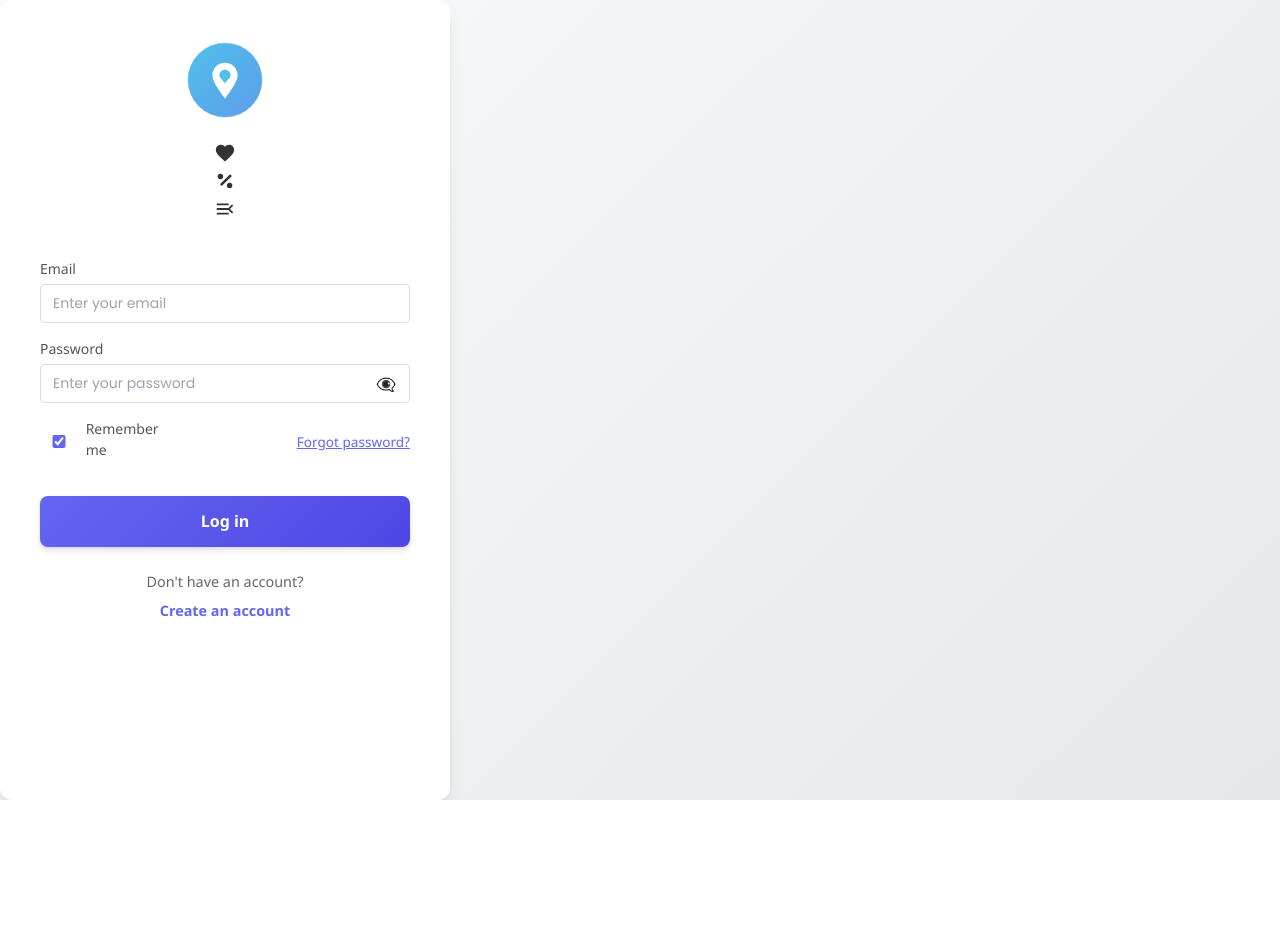
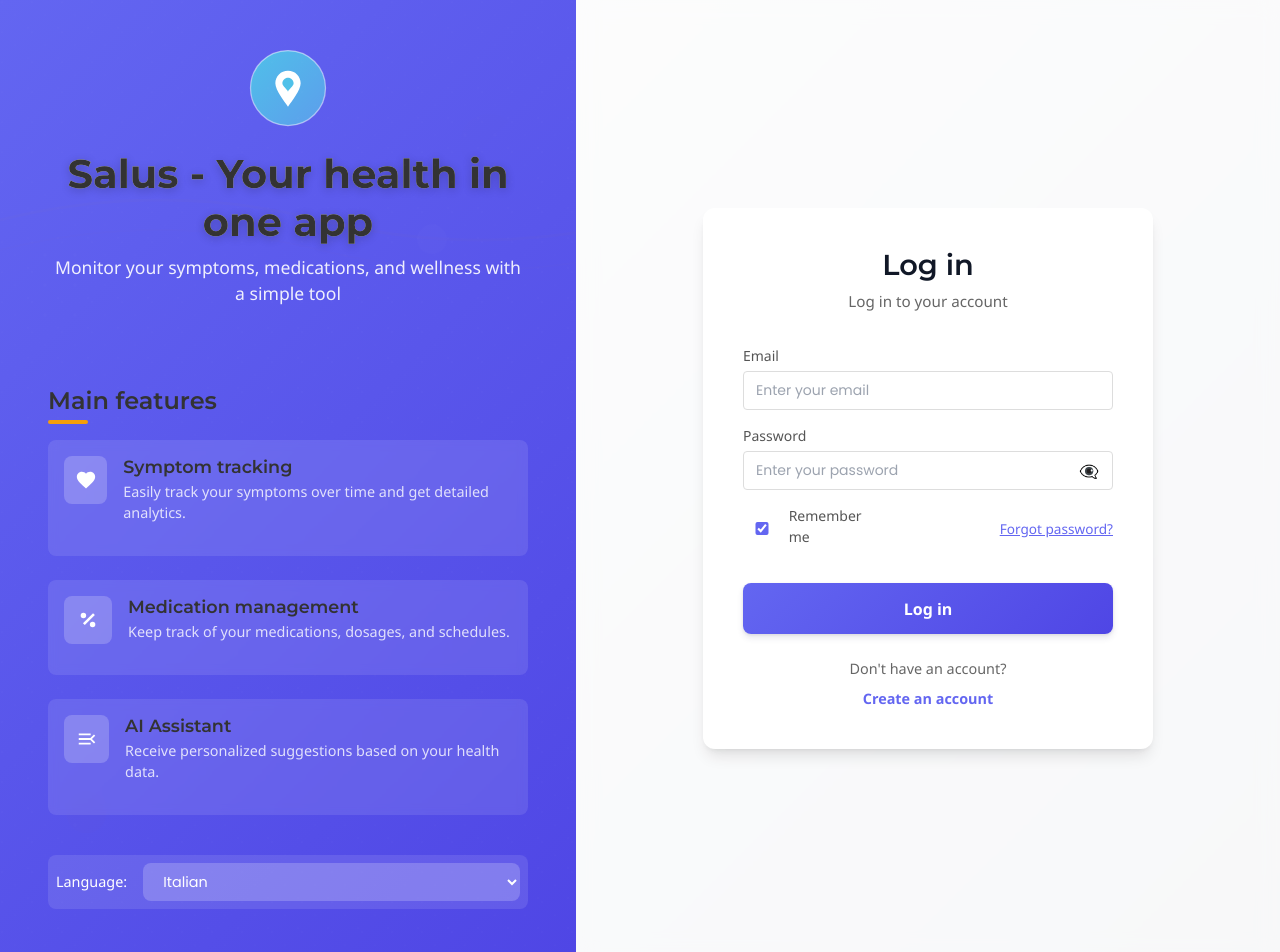
Before and after one commit to EI94/salus-app, a React (Create React App) app in the folder salus-frontend/: page /#/login in a window 1280 px wide. Shown: the top 952 px of the page. Before the commit the page ends 800 px from the top, so only its background shows below. Built offline with nearby package versions, Linux system fonts and the light colour scheme; no server answers.

Commit message:
Migliorata UI/UX pagina di autenticazione con layout a due colonne e selettore lingue

```diff
--- a/salus-frontend/src/components/Auth.js
+++ b/salus-frontend/src/components/Auth.js
@@ -487,21 +487,6 @@ const Auth = () => {
         {errors.confirmPassword && <div className="error-message">{errors.confirmPassword}</div>}
       </div>
 
-      <div className="form-group">
-        <label htmlFor="language">{t('language')}</label>
-        <div className="input-field">
-          <select
-            id="language"
-            value={language}
-            onChange={handleLanguageChange}
-          >
-            <option value="it">{t('italian')}</option>
-            <option value="en">{t('english')}</option>
-            <option value="hi">{t('hindi')}</option>
-          </select>
-        </div>
-      </div>
-
       {authError && (
         <div className="error-box">
           <span>⚠</span>
@@ -651,23 +636,75 @@ const Auth = () => {
 
   return (
     <div className="auth-container">
-      <div className="auth-box">
-        <div className="auth-header">
+      <div className="auth-left">
+        <div className="auth-brand">
           <img src="/logo-light.svg" alt="Salus Logo" className="auth-logo" />
-          <div className="auth-icons">
-            <div className="auth-icon">
+          <h1>{t('appTitle', 'Salus')}</h1>
+          <p>{t('appDescription', 'Monitora la tua salute in modo semplice e intuitivo')}</p>
+        </div>
+
+        <div className="auth-features">
+          <h2>{t('appFeatures', 'Funzionalità')}</h2>
+
+          <div className="feature-item">
+            <div className="feature-icon">
               <HeartPulseIcon />
             </div>
-            <div className="auth-icon">
+            <div className="feature-text">
+              <h3>{t('symptomTracking', 'Tracciamento sintomi')}</h3>
+              <p>{t('symptomTrackingDesc', 'Tieni traccia dei tuoi sintomi e monitora la tua salute')}</p>
+            </div>
+          </div>
+
+          <div className="feature-item">
+            <div className="feature-icon">
               <MedicationIcon />
             </div>
-            <div className="auth-icon">
+            <div className="feature-text">
+              <h3>{t('medicationManagement', 'Gestione farmaci')}</h3>
+              <p>{t('medicationManagementDesc', 'Gestisci i tuoi farmaci e ricevi promemoria')}</p>
+            </div>
+          </div>
+
+          <div className="feature-item">
+            <div className="feature-icon">
               <AIIcon />
+            </div>
+            <div className="feature-text">
+              <h3>{t('aiAssistant', 'Assistente IA')}</h3>
+              <p>{t('aiAssistantDesc', 'Ricevi consigli personalizzati basati sui tuoi dati')}</p>
             </div>
           </div>
         </div>
 
-        <div className="auth-content">
+        <div className="language-selector">
+          <label htmlFor="language-selector">{t('language', 'Lingua')}:</label>
+          <select
+            id="language-selector"
+            value={language}
+            onChange={handleLanguageChange}
+          >
+            <option value="it">{t('italian', 'Italiano')}</option>
+            <option value="en">{t('english', 'Inglese')}</option>
+            <option value="hi">{t('hindi', 'Hindi')}</option>
+          </select>
+        </div>
+      </div>
+
+      <div className="auth-right">
+        <div className="auth-box">
+          <div className="auth-header">
+            <h2>{isLogin ? t('login', 'Accedi') : t('createAccount', 'Crea account')}</h2>
+            <p>{isLogin ? t('loginToAccount', 'Accedi al tuo account') : t('fillDetails', 'Compila i dettagli per registrarti')}</p>
+          </div>
+
+          {message.text && (
+            <div className={`message-box ${message.type}`}>
+              <span>{message.type === 'success' ? '✓' : message.type === 'warning' ? '⚠' : '⚠'}</span>
+              <div>{message.text}</div>
+            </div>
+          )}
+
           {renderForm()}
         </div>
       </div>
```
